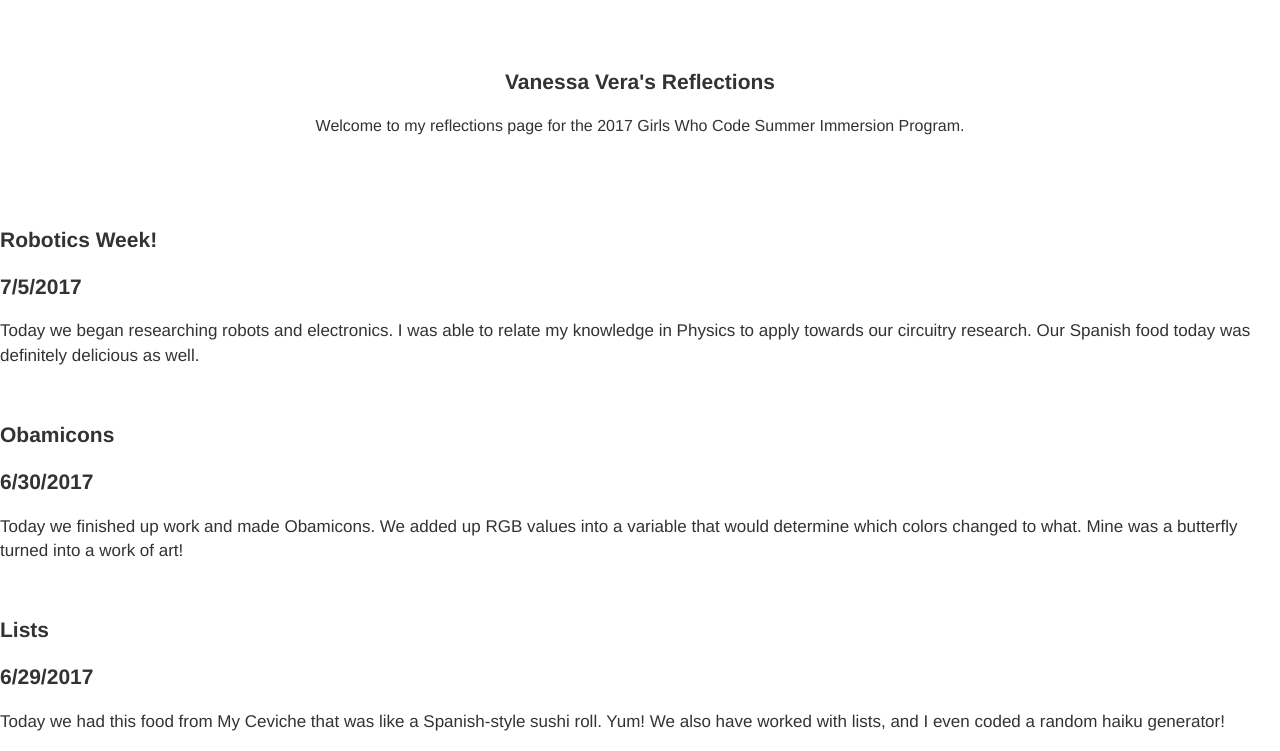
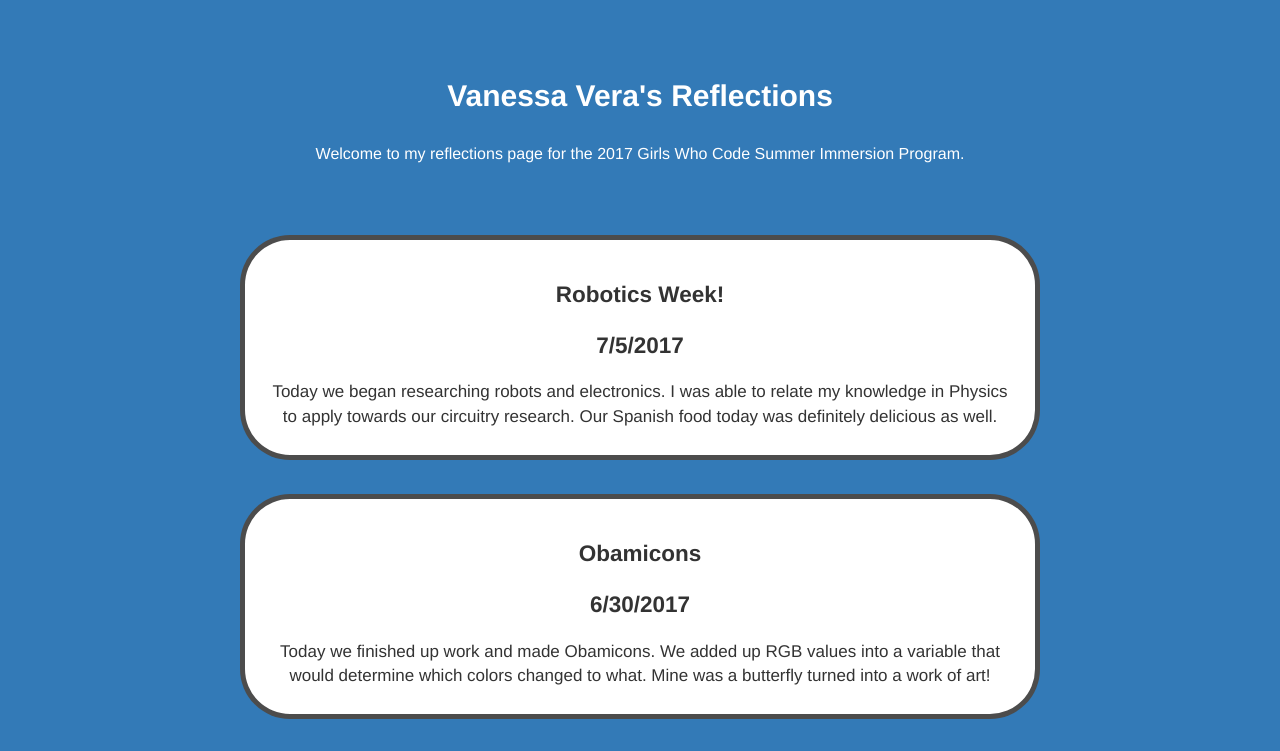
Before and after one commit to 5carlette/5carlette.github.io, a plain HTML site: page reflections.html in a window 1280 px wide. Shown: the top 751 px of the page. Drawn offline with Linux system fonts and the light colour scheme.

Commit message:
Updated styles

```diff
--- a/combined.css
+++ b/combined.css
@@ -1,4 +1,3 @@
-
 html { font-family: sans-serif; text-size-adjust: 100%; }
 body { margin: 0px; }
 article, aside, details, figcaption, figure, footer, header, hgroup, main, menu, nav, section, summary { display: block; }
@@ -250,3 +249,20 @@ footer { padding: 100px 0px; }
 #title {font-size: 100}
 #subtitle {font-size: 35}
 #wix {color: blue}
+#ref {background-color: #337ab7;
+}
+#sections {
+      border-radius: 50px;
+      border: 5px solid rgba(0, 0, 0, 0.7);
+      padding: 20px;
+      margin-bottom: 10px;
+      width: 800px;
+      height: 225px;
+      background-color: white;
+      font-size: 15;
+      text-align: center;
+      margin: auto;
+  }
+#white {color: white}
+#white_grow {color: white;
+      font-size: 30}
```
